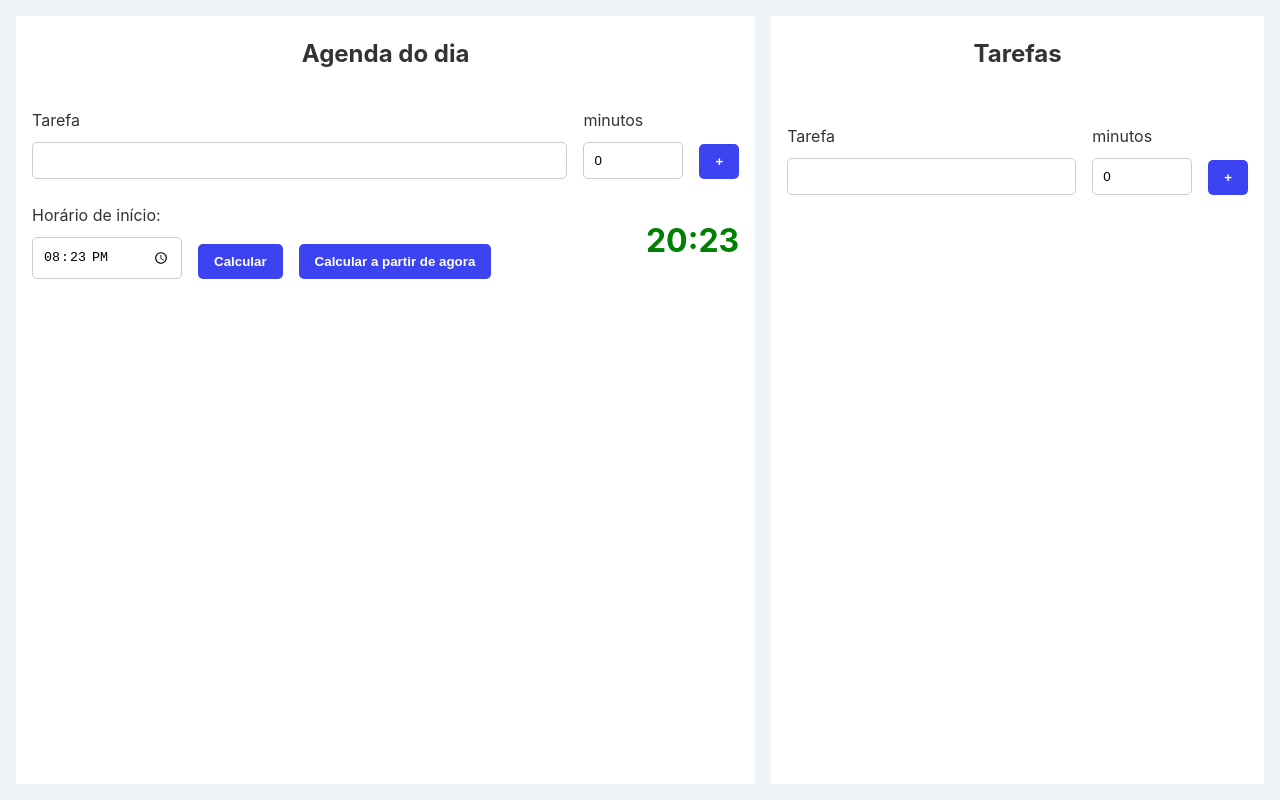
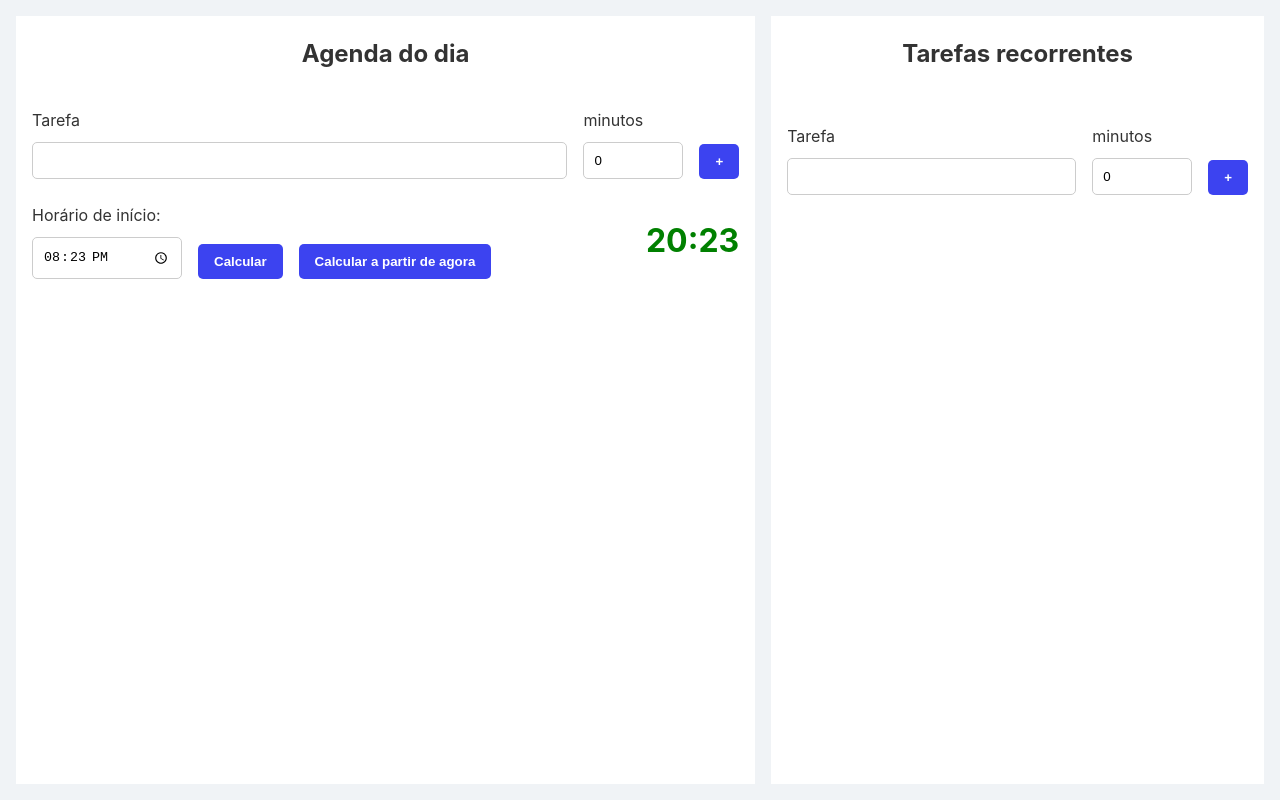
Before and after one commit to niltonssjr/simple-to-do, a Vue app: page / in a window 1280 px wide. Built offline with nearby package versions, Linux system fonts and the light colour scheme.

Commit message:
feat: replace tasks title to recurrent tasks

```diff
--- a/src/ui/views/task/taks-container/index.vue
+++ b/src/ui/views/task/taks-container/index.vue
@@ -8,7 +8,7 @@ const { createTask } = useTaskManager()
 </script>
 <template>
     <div class="container">
-        <h2>Tarefas</h2>
+        <h2>Tarefas recorrentes</h2>
         <div class="input-container">
             <TasksInput :on-create-task="createTask"/>
         </div>
```
